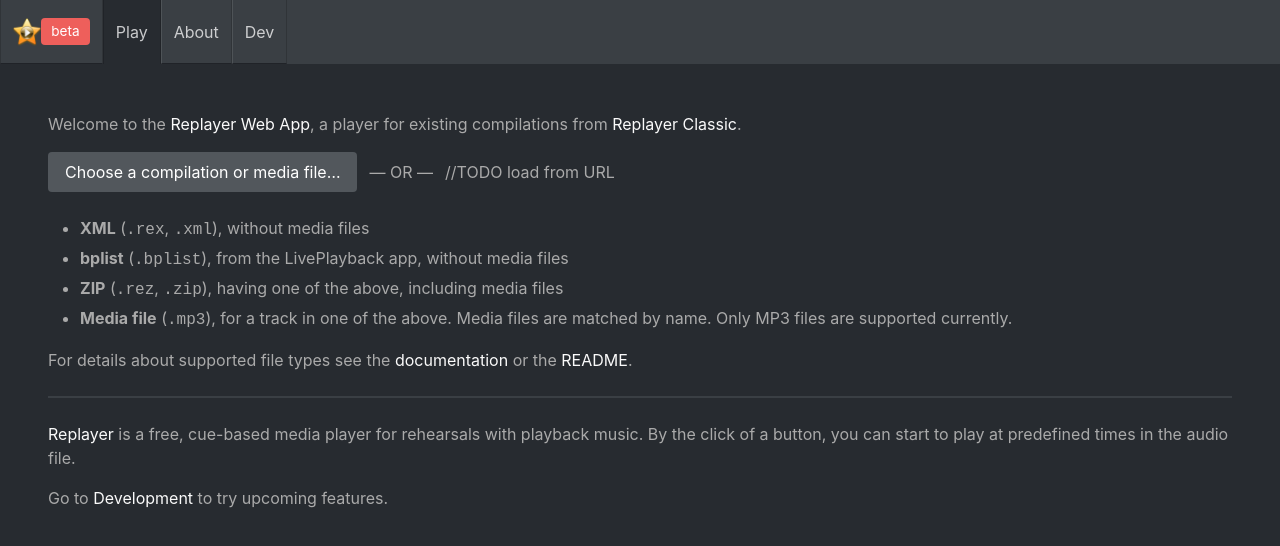
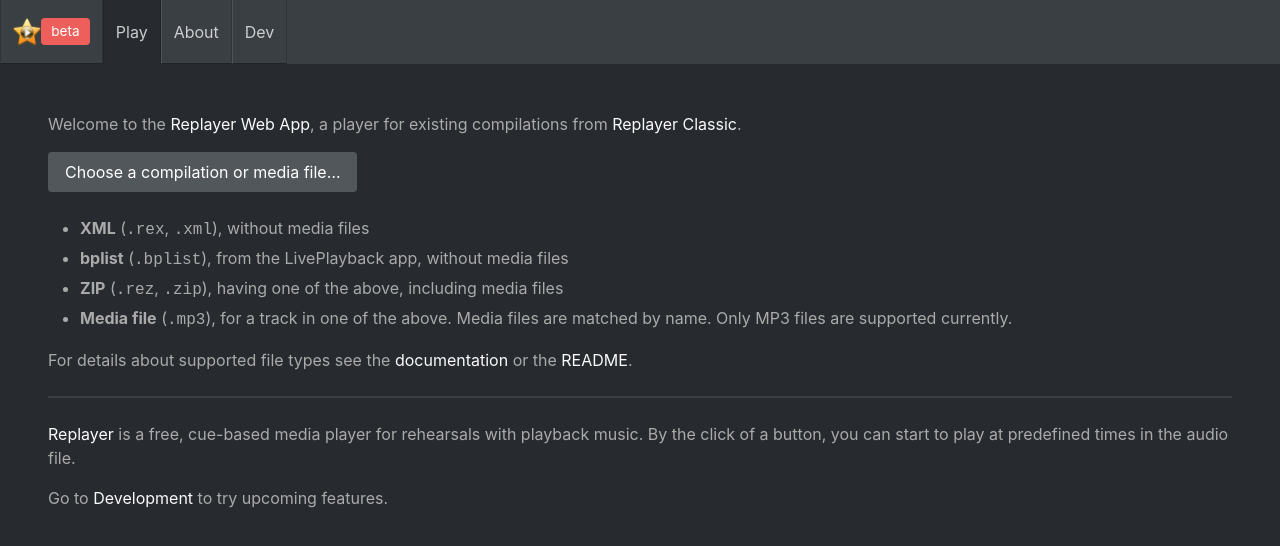
Before and after one commit to suterma/replayer-pwa, a Vue app: page /#/play in a window 1280 px wide. Shown: the top 546 px of the page. Built offline with nearby package versions, Linux system fonts and the light colour scheme; what outfront would draw is missing.

Commit message:
temporarily removed url loading feature

```diff
--- a/src/components/RezLoader.vue
+++ b/src/components/RezLoader.vue
@@ -30,16 +30,11 @@
                     </label>
                 </div>
             </div>
-            <div class="level-item">&mdash; OR &mdash;</div>
+            <!-- //TODO later implement loading from URL too. Or, maybe, only via query API? -->
+            <!-- <div class="level-item">&mdash; OR &mdash;</div>
             <div class="level-item">
-                <!-- <button
-                    @click="loadDemoCompilation"
-                    class="button is-secondary"
-                >
-                    Load a demo compilation
-                </button> -->
                 //TODO load from URL
-            </div>
+            </div> -->
         </div>
 
         <!-- Right side -->
```
